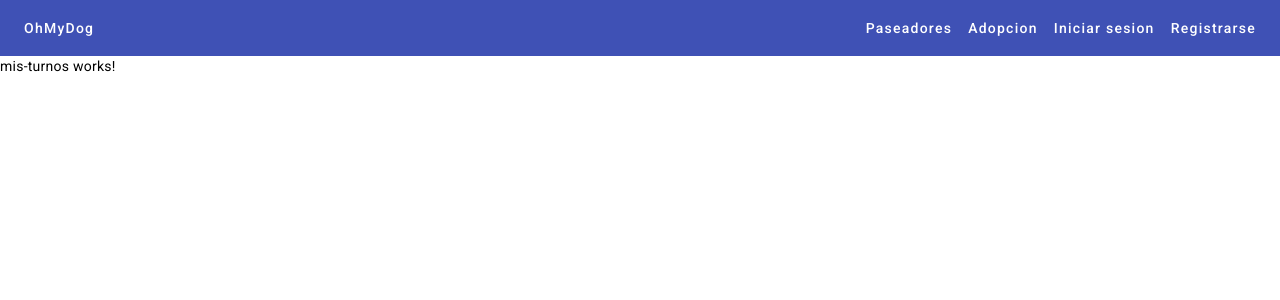
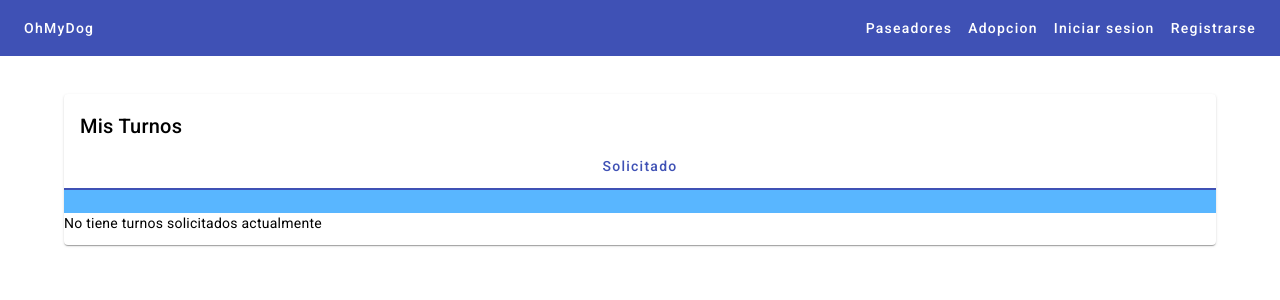
Before and after one commit to gustavo2048/VeterinariaFronEnd, an Angular app: page /turnos in a window 1280 px wide. Shown: the top 300 px of the page. Built offline with nearby package versions, Linux system fonts and the light colour scheme.

Commit message:
misTurnos listado pendientes

```diff
--- a/src/app/mis-turnos/mis-turnos.component.css
+++ b/src/app/mis-turnos/mis-turnos.component.css
@@ -0,0 +1,48 @@
+.content {
+    display: flex;
+    flex-direction: row;
+    align-items: center;
+    justify-content: center;
+
+}
+
+.contentCard {
+    width: 90%;
+    padding-top: 3%;
+}
+
+.contentSolicidados {
+    display: flex;
+    flex-direction: row;
+    align-items: center;
+    justify-content: center;
+}
+
+.contentCardSolicitud {
+    display: flex;
+    width: 100%;
+    flex-direction: column;
+    align-items: center;
+    justify-content: center;
+    background-color: #59b6ff;
+    padding: 1%
+}
+
+.cardFormat {
+    display: flex;
+    flex-direction: row;
+
+    .formatInfo {
+        width: 90%;
+    }
+
+    .formatState {
+        display: flex;
+        flex-direction: column;
+        align-items: center;
+        justify-content: center;
+    }
+
+}
+
+.contenButtonMore {}
--- a/src/app/mis-turnos/mis-turnos.component.html
+++ b/src/app/mis-turnos/mis-turnos.component.html
@@ -1 +1,72 @@
-<p>mis-turnos works!</p>
+<div class="content">
+
+    <div class="contentCard">
+
+
+        <mat-card>
+            <mat-card-header>
+                <mat-card-title>Mis Turnos</mat-card-title>
+
+            </mat-card-header>
+
+
+            <mat-tab-group>
+
+                <mat-tab label="Solicitado">
+
+                    <div class="contentSolicidados">
+
+                        <div class="contentCardSolicitud">
+
+                            <mat-card style="width: 95%;margin: 1%;" *ngFor="let turno of misTurnos">
+                                <div class="cardFormat">
+                                    <div class="formatInfo">
+
+                                        <mat-card-header>
+                                            <mat-card-title> [NombreMascota] </mat-card-title>
+                                            <mat-card-subtitle> {{turno.fechaSolicitada}} </mat-card-subtitle>
+                                        </mat-card-header>
+                                        <mat-card-content>
+                                            {{turno.motivo}}
+                                        </mat-card-content>
+
+                                    </div>
+
+                                    <div class="formatState">
+                                        <mat-card-actions>
+                                            <button mat-button>[Estado]</button>
+                                        </mat-card-actions>
+                                    </div>
+                                </div>
+                            </mat-card>
+
+
+                        </div>
+
+                    </div>
+
+                    <div class="sinSolicitudes">
+                        <p>No tiene turnos solicitados actualmente</p>
+                    </div>
+
+
+                </mat-tab>
+                <!-- <mat-tab label="Historial"> Pendientes </mat-tab> -->
+            </mat-tab-group>
+
+        </mat-card>
+
+
+    </div>
+
+
+
+
+    <!-- <div class="contenButtonMore">
+
+        <button mat-fab color="primary" aria-label="Crear Solicitud">
+            <mat-icon>add</mat-icon>
+        </button>
+
+    </div> -->
+</div>
--- a/src/app/mis-turnos/mis-turnos.component.ts
+++ b/src/app/mis-turnos/mis-turnos.component.ts
@@ -1,4 +1,9 @@
 import { Component } from '@angular/core';
+import { VeterinariaService } from '../service/veterinaria.service';
+import { AuthService } from '../service/auth.service';
+import { TurnosService } from '../service/turnos.service';
+import { MatSnackBar } from '@angular/material/snack-bar';
+import { TurnoSolicitud } from '../modelo/turnoSolicitud';
 
 @Component({
   selector: 'app-mis-turnos',
@@ -7,4 +12,24 @@ import { Component } from '@angular/core';
 })
 export class MisTurnosComponent {
 
+  misTurnos: TurnoSolicitud[] = []
+
+
+  constructor(private veterinariaService: VeterinariaService, private usuarioService: AuthService, private turnoService: TurnosService, private _snackBar: MatSnackBar) {
+
+  }
+
+  ngOnInit() {
+
+    if (this.usuarioService.islogged()) {
+
+      this.turnoService.misTurnosPendientes(this.usuarioService.getUserLogged().id).subscribe(listaTurnos => {
+        console.log(listaTurnos)
+        this.misTurnos = listaTurnos
+      })
+
+    }
+
+  }
+
 }
--- a/src/app/modelo/turnoSolicitud.ts
+++ b/src/app/modelo/turnoSolicitud.ts
@@ -1,3 +1,5 @@
+import { Mascota } from "./Mascota"
+
 export class TurnoSolicitud {
     // ! expresa que no esta definido aun el valor inicial
 
@@ -11,4 +13,7 @@ export class TurnoSolicitud {
     fechaAsignada!: Date
     idMascota!: number
     idUsuarioSolicitante!: number
+
+    //Agregado para traer en el turno
+    mascota!: Mascota
 }
--- a/src/app/service/turnos.service.ts
+++ b/src/app/service/turnos.service.ts
@@ -15,4 +15,8 @@ export class TurnosService {
     return this.http.post<TurnoSolicitud>(`${this.url}/crearTurno`, solicitud);
   }
 
+  misTurnosPendientes(id: number) {
+    return this.http.get<TurnoSolicitud[]>(`${this.url}/turnosPendientes/${id}`);
+  }
+
 }
```
Also changed, not shown: src/app/shared/shared.module.ts (+24 -23 lines).
